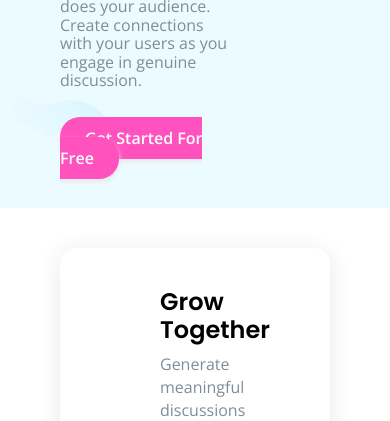
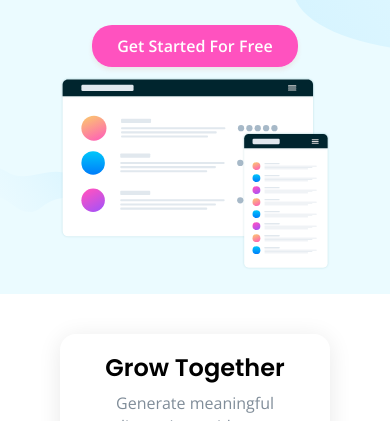
Before and after one commit to nouryy17/huddle-landing-page-with-alternating-feature-blocks, a plain HTML site: page index.html in a window 390 px wide. Shown: the part 423-844 px from the top of the page. Drawn offline with nearby package versions, Linux system fonts and the light colour scheme.

Commit message:
completed

```diff
--- a/css/style.sass
+++ b/css/style.sass
@@ -9,11 +9,17 @@
     background-size: cover
     background-position: center
     background-color: $Very-Pale-Cyan
+    @include for-size( phone-only )
+        background-image: url("../images/bg-hero-mobile.svg")
     .part-one
         display: flex
         align-items: center
         justify-content: space-between
         height: 80px
+        @include for-size( phone-only )
+            flex-direction: column
+            padding: 10px
+            gap: 20px
         img
             width: 200px
         span
@@ -29,15 +35,23 @@
     .part-tow
         display: flex
         padding: 20px 0
+        @include for-size(tablet-landscape)
+          flex-direction: column
+          justify-content: center
+          text-align: center
         .text
             flex-basis: 50%
             padding: 20px 0
             h1
                 max-width: 76%
+                @include for-size(tablet-landscape)
+                  max-width: 100%
             p
                 max-width: 88%
                 color: $Grayish-Blue
                 margin-bottom: 40px
+                @include for-size(tablet-landscape)
+                   max-width: 100%
             span
                 background-color: $Pink
                 padding: 10px 25px
@@ -65,6 +79,10 @@ section
         box-shadow: 0 3px 23px #e9e9e9
         padding: 20px 50px
         position: relative
+        @include for-size(tablet-landscape)
+               flex-direction: column
+               padding: 10px
+               text-align: center
         .text
             flex-basis: 45%
             display: block
@@ -99,8 +117,19 @@ footer
     color: $Very-Pale-Cyan
     padding: 40px 60px
     display: flex
-    position: relative
+    @include for-size(tablet-landscape)
+       flex-direction: column
+       justify-content: center
+       align-items: center
+       gap: 15px
     .one
+        @include for-size(tablet-landscape)
+
+          display: flex
+          flex-direction: column
+          justify-content: center
+          align-items: center
+          gap: 10px
         svg
             width: 270px
             margin-bottom: 20px
@@ -108,16 +137,19 @@ footer
             margin-bottom: 15px
             margin-left: 15px
             position: relative
+            @include for-size(tablet-landscape)
+              text-align: center
             &::after
                      content: ""
-                     width: 15px
-                     height: 18px
+                     width: 19px
+                     height: 19px
                      top: 50%
                      transform: translateY(-50%)
                      left: -26px
                      position: absolute
                      background-position: center
                      background-repeat: no-repeat
+                     @include for-size(tablet-landscape)
             &:nth-of-type(1)
                 max-width: 400px
                 font-size: 11px
@@ -135,6 +167,9 @@ footer
         display: flex
         justify-content: space-around
         align-items: center
+        @include for-size(tablet-landscape)
+              flex-direction: column
+              text-align: center
         ul
             flex-direction: column
             li
@@ -146,6 +181,8 @@ footer
         display: flex
         flex-direction: column
         justify-content: space-around
+        @include for-size(tablet-landscape)
+            gap: 20px
         .social
             display: flex
             justify-content: center
@@ -163,3 +200,5 @@ footer
                     fill: $Pink
         p
             font-size: 11px
+            @include for-size(tablet-landscape)
+               text-align: center
--- a/css/varble && mixsin.sass
+++ b/css/varble && mixsin.sass
@@ -12,7 +12,7 @@ $Grayish-Blue: hsl(208, 11%, 55%)
     @else if $size == max-mobile
        @media (max-width: 767px)
          @content
-    @else if $size == tablet-landscape-up
+    @else if $size == tablet-landscape
        @media (max-width: 991px)
         @content
     @else if $size == tablet-landscape-up
```
Also changed, not shown: css/style.css, 1 other file.
